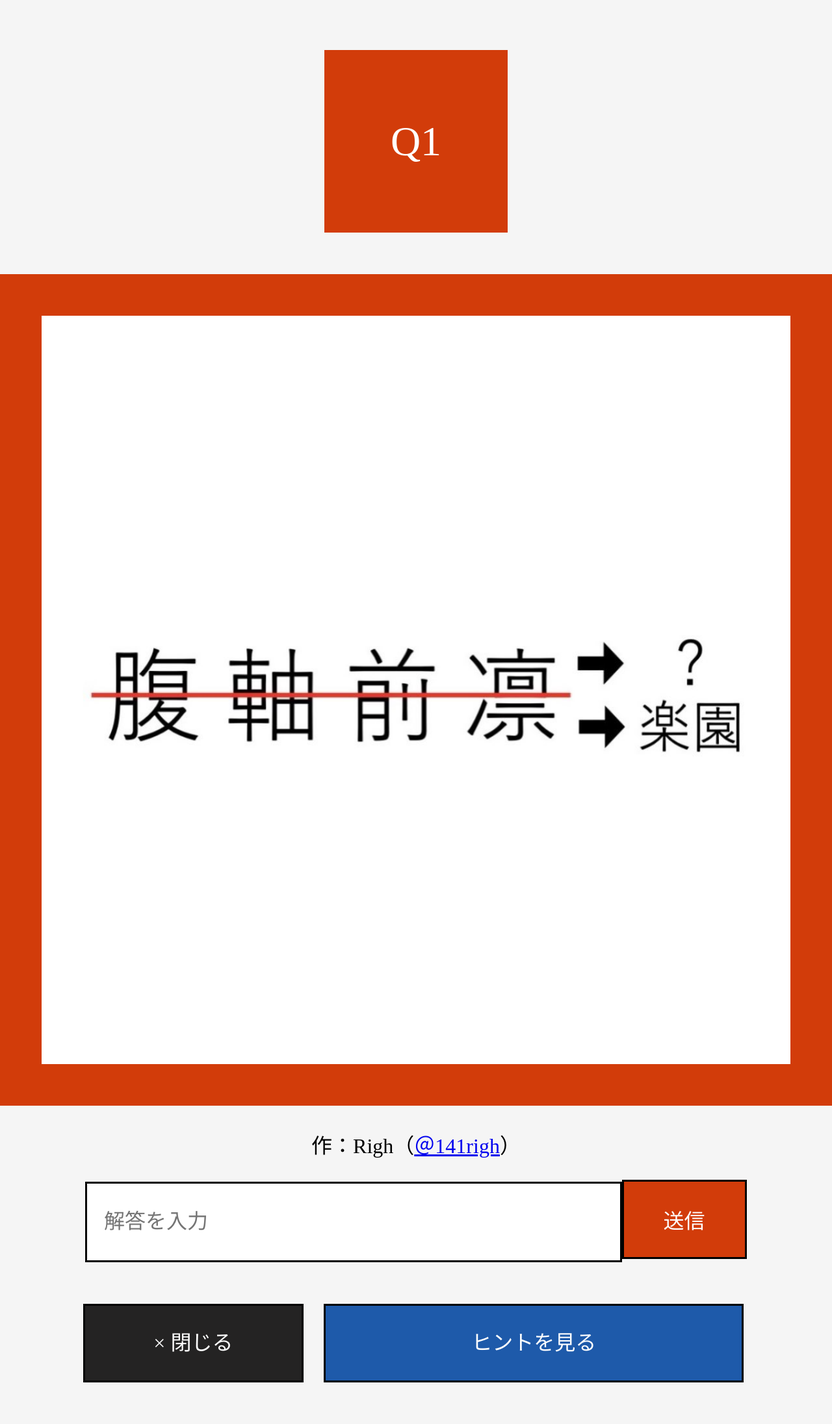
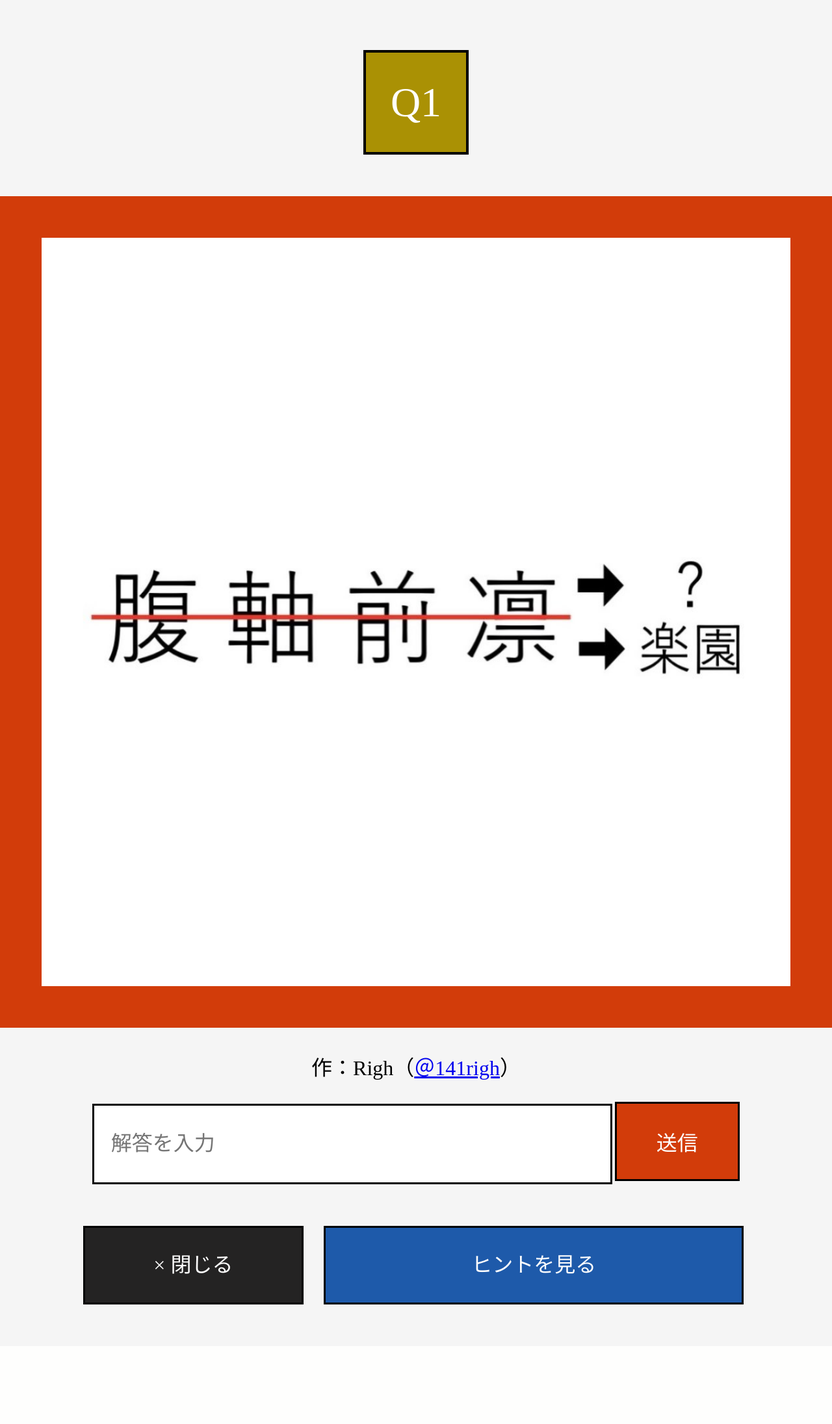
Before and after one commit to 100nazoNEXT/100nazoNEXT, a PHP site: page /Q1.html in a window 1280 px wide. Shown: the whole page at 65% size. After the commit the page ends 2008 px from the top, so only its background shows below. Run offline with PHP 8.4, Linux system fonts and the light colour scheme; some web fonts are replaced.

Commit message:
Add files via upload

```diff
--- a/Q1.html
+++ b/Q1.html
@@ -6,7 +6,7 @@
     <link rel="stylesheet" href="styleQ.css">
 </head>
 <body>
-    <div class="number a">
+    <div class="number aa">
         <p>Q1</p>
     </div>
     <div class="nazo">
@@ -16,9 +16,19 @@
         <p>作：Righ（<a href="https://twitter.com/141righ">＠141righ</a>）</p>
     </div>
     <div class="command">
-        <form>
-            <input  class="ans" placeholder="解答を入力"><button class="send" id="btn">送信</button>
+        <form name="checkform">
+            <input type="text"  class="ans" name="answer" placeholder="解答を入力">
+            <input type="button" class="send" value="送信" onClick="check()">
         </form>
+        <div id="popup"></div>
+        <script>
+        function check(){
+            const popup = document.getElementById("popup")
+            if (document.checkform.answer.value=="はじまり"||document.checkform.answer.value=="ハジマリ"||document.checkform.answer.value=="始まり"){
+                location.replace("https://100nazonext.github.io/100nazoNEXT/Q1clear.html");}
+            else {alert("WRONG ANSWER...")}
+        }
+        </script>
         <a class="btn end" href="index.html"><p>× 閉じる</p></a><a class="btn hint" href="Q1hint.html"><p>ヒントを見る</p></a>
     </div>
 </body>
--- a/Q2.html
+++ b/Q2.html
@@ -6,7 +6,7 @@
     <link rel="stylesheet" href="styleQ.css">
 </head>
 <body>
-    <div class="number a">
+    <div class="number aa">
         <p>Q1</p>
     </div>
     <div class="nazo">
--- a/styleQ.css
+++ b/styleQ.css
@@ -38,23 +38,35 @@ img {
     width: 90vw;
 }
 
+.aa {
+    background-color: #d23c0a;
+}
+
 .a {
-    background-color: #d23c0a;
     border: 5vw #d23c0a solid;
 }
 
+.aa {
+    background-color: #1e5aaa;
+}
+
 .b {
-    background-color: #1e5aaa;
     border: 5vw #1e5aaa solid;
 }
 
+.aa {
+    background-color: #aa9104;
+}
+
 .c {
-    background-color: #aa9104;
     border: 5vw #aa9104 solid;
 }
 
+.dd {
+    background-color: #999;
+}
+
 .d {
-    background-color: #999;
     border: 5vw #999 solid;
 }
 
@@ -78,7 +90,7 @@ form {
     display: inline-block;
     font-family: "pixelMplus12";
     font-size: 32px;
-    width: 60vw;
+    width: 58vw;
     height: 5.2vw;
     border: 3px #000 solid;
     padding: 2vw;
```
